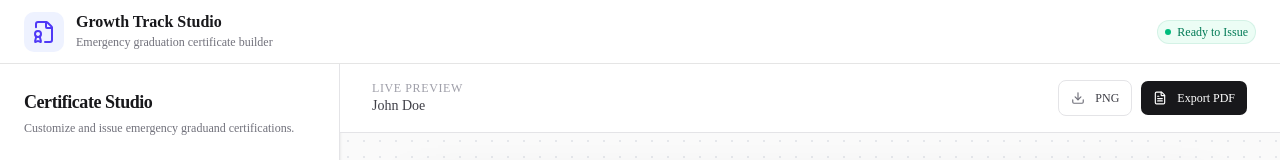
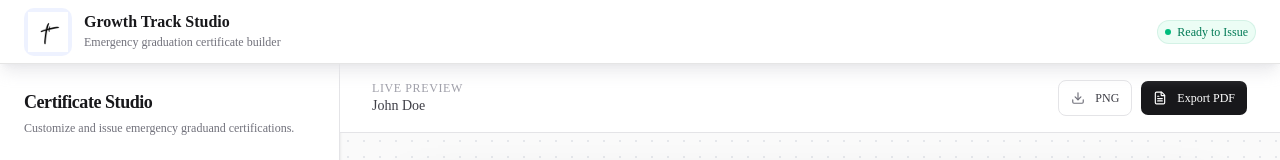
Before and after one commit to Sulaimon-Omotosho/Growth-Track-Certification, a Next.js app: page / in a window 1280 px wide. Shown: the top 160 px of the page. Built offline with nearby package versions, Linux system fonts and the light colour scheme.

Commit message:
Feat: Redesigned header

```diff
--- a/src/components/layouts/Footer.tsx
+++ b/src/components/layouts/Footer.tsx
@@ -1,17 +1,14 @@
-// export function Footer() {
-//   return (
-//     <footer className='border-t py-6'>
-//       <div className='mx-auto max-w-7xl px-6 text-center text-sm text-muted-foreground'>
-//         Built with ❤️ for the church.
-//       </div>
-//     </footer>
-//   )
-// }
 export function Footer() {
+  const currentYear = new Date().getFullYear()
+
   return (
-    <footer className='mt-auto pt-6 border-t border-zinc-100 dark:border-zinc-800/60'>
+    <footer className='mt-auto pt-6 border-t border-zinc-100 dark:border-zinc-800/60 flex flex-col gap-1.5 items-center justify-center w-full'>
       <p className='text-center text-[11px] font-medium tracking-wide text-zinc-400 dark:text-zinc-500 uppercase'>
-        Built with ❤️ for the church
+        Built with ❤️ for GrowthTrack
+      </p>
+
+      <p className='text-center text-[10px] font-medium tracking-wider text-zinc-400 dark:text-zinc-500 uppercase'>
+        © {currentYear} Sulaimon Omotosho. All rights reserved.
       </p>
     </footer>
   )
--- a/src/components/layouts/Header.tsx
+++ b/src/components/layouts/Header.tsx
@@ -1,32 +1,19 @@
-// import { FileBadge2 } from 'lucide-react'
-
-// export function Header() {
-//   return (
-//     <header className='border-b bg-background'>
-//       <div className='mx-auto flex h-16 max-w-7xl items-center justify-between px-6'>
-//         <div className='flex items-center gap-3'>
-//           <FileBadge2 className='h-8 w-8 text-primary' />
-
-//           <div>
-//             <h1 className='text-xl font-bold'>Certificate Generator</h1>
-
-//             <p className='text-sm text-muted-foreground'>
-//               Create beautiful certificates in seconds
-//             </p>
-//           </div>
-//         </div>
-//       </div>
-//     </header>
-//   )
-// }
 import { FileBadge2 } from 'lucide-react'
+import Image from 'next/image'
 
 export function Header() {
   return (
-    <header className='h-16 border-b bg-white dark:bg-zinc-900 px-6 flex items-center justify-between shrink-0'>
+    <header className='relative z-10 h-16 border-b bg-white dark:bg-zinc-900 px-6 flex items-center justify-between shrink-0 shadow-lg shadow-zinc-200/80 dark:shadow-none'>
       <div className='flex items-center gap-3'>
-        <div className='p-2 bg-indigo-50 dark:bg-indigo-950/50 rounded-lg text-indigo-600 dark:text-indigo-400'>
-          <FileBadge2 className='h-6 w-6' />
+        <div className='p-1 bg-indigo-50 dark:bg-indigo-950/50 rounded-lg text-indigo-600 dark:text-indigo-400'>
+          <Image
+            src='/logo hicc.jpeg'
+            alt='logo'
+            width={32}
+            height={32}
+            priority
+            className='h-10 w-10 object-contain'
+          />
         </div>
         <div>
           <h1 className='text-md font-semibold text-zinc-900 dark:text-zinc-50 leading-none mb-1'>
@@ -38,7 +25,6 @@ export function Header() {
         </div>
       </div>
 
-      {/* Optional: Add a subtle badge or user profile area here later */}
       <div className='flex items-center gap-4'>
         <span className='inline-flex items-center gap-1.5 rounded-full bg-emerald-50 px-2 py-1 text-xs font-medium text-emerald-700 ring-1 ring-inset ring-emerald-600/10 dark:bg-emerald-500/10 dark:text-emerald-400 dark:ring-emerald-500/20'>
           <span className='h-1.5 w-1.5 rounded-full bg-emerald-500' />
```
Also changed, not shown: src/components/certificate/CertificateCanvas.tsx (+0 -61 lines), src/components/layouts/MainLayout.tsx (+0 -21 lines).
